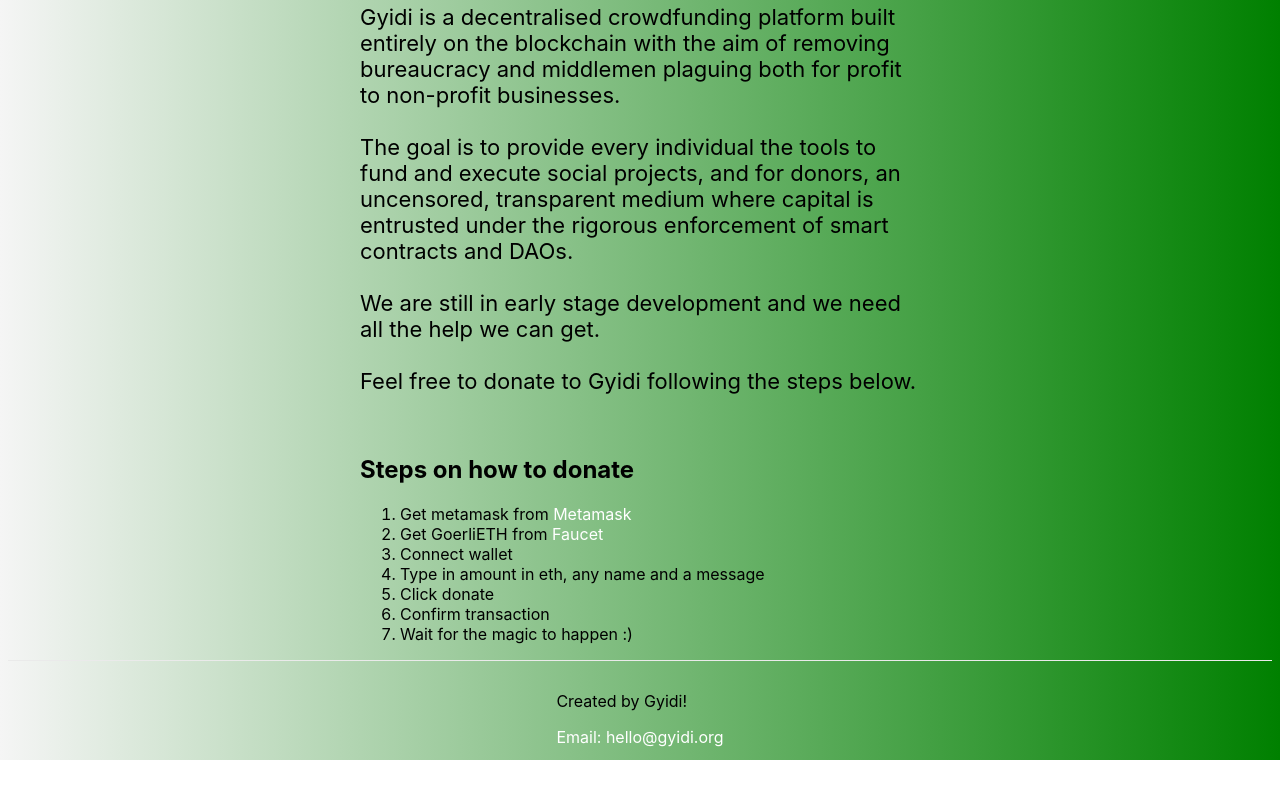
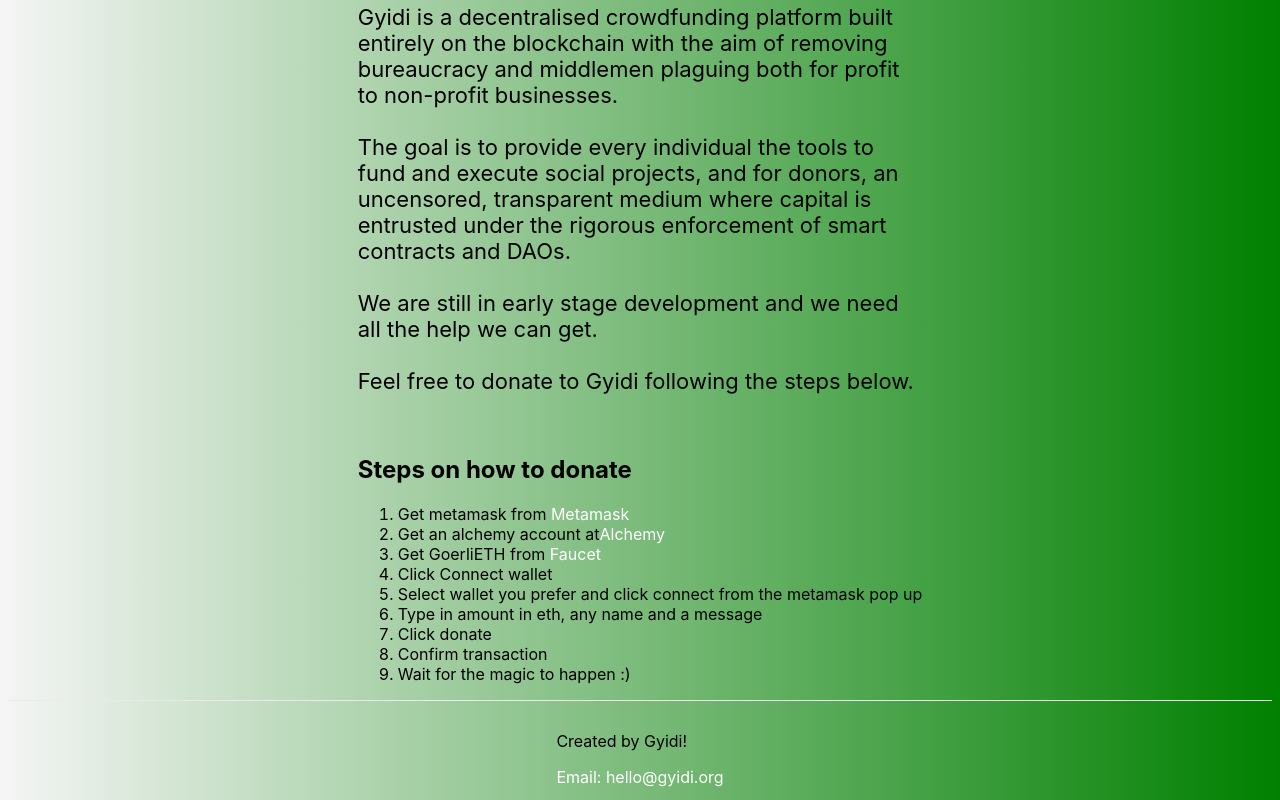
Before and after one commit to Gyidi/GyidiGTFOL, a Next.js app: page / in a window 1280 px wide. Shown: the part 438-1238 px from the top of the page. Before the commit the page ends 1198 px from the top, so only its background shows below. Built offline with nearby package versions, Linux system fonts and the light colour scheme.

Commit message:
edited instructions

```diff
--- a/pages/index.jsx
+++ b/pages/index.jsx
@@ -230,8 +230,7 @@ export default function Home() {
           </div>
         ) : (
           <button id="button" onClick={connectWallet}>
-            {" "}
-            Connect your wallet{" "}
+            Connect your wallet
           </button>
         )}
       </main>
@@ -245,9 +244,9 @@ export default function Home() {
               the blockchain with the aim of removing bureaucracy and middlemen
               plaguing both for profit to non-profit businesses. <br /> <br />
               The goal is to provide every individual the tools to fund and
-              execute social projects, and for donors, an uncensored, transparent
-              medium where capital is entrusted under the rigorous enforcement
-              of smart contracts and DAOs. <br />
+              execute social projects, and for donors, an uncensored,
+              transparent medium where capital is entrusted under the rigorous
+              enforcement of smart contracts and DAOs. <br />
               <br /> We are still in early stage development and we need all the
               help we can get.
               <br /> <br />
@@ -260,12 +259,20 @@ export default function Home() {
           <h2>Steps on how to donate</h2>
           <ol>
             <li>
-              Get metamask from <a href="https://metamask.io">Metamask</a>{" "}
+              Get metamask from <a href="https://metamask.io">Metamask</a>
             </li>
             <li>
-              Get GoerliETH from <a href="https://goerlifaucet.com">Faucet</a>{" "}
+              Get an alchemy account at
+              <a href="https://www.alchemy.com/">Alchemy</a>
             </li>
-            <li>Connect wallet </li>
+            <li>
+              Get GoerliETH from <a href="https://goerlifaucet.com">Faucet</a>
+            </li>
+            <li>Click Connect wallet </li>
+            <li>
+              Select wallet you prefer and click connect from the metamask pop
+              up
+            </li>
             <li>Type in amount in eth, any name and a message</li>
             <li>Click donate</li>
             <li>Confirm transaction</li>
```
